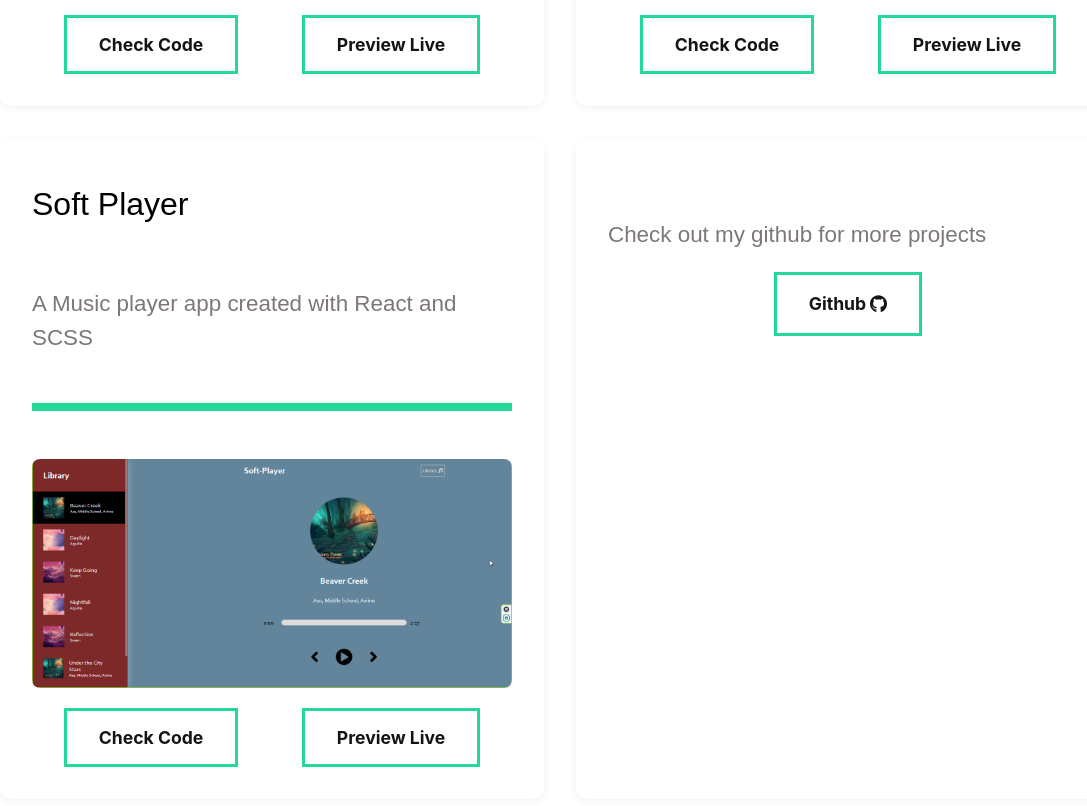
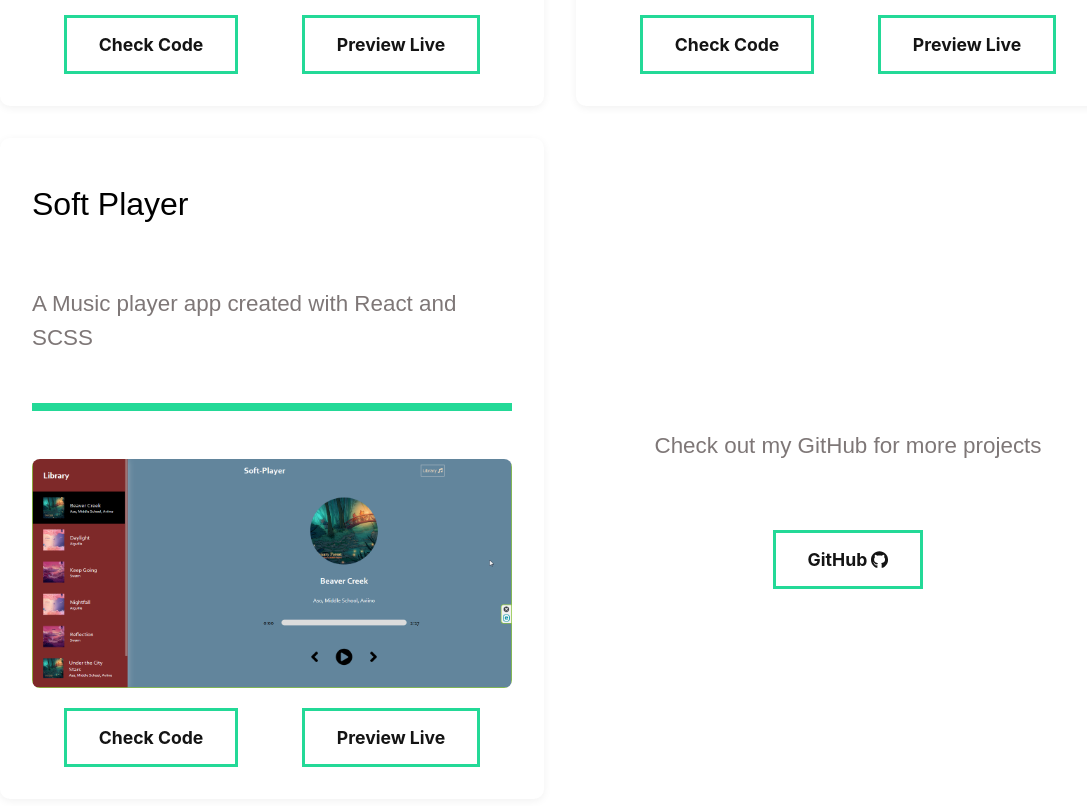
Before and after one commit to HectorGitt/portfolio-new, a React (Create React App) app: page /work in a window 1280 px wide. Shown: the part 4600-5406 px from the top of the page, without its empty margins (80-1167 px from the left). Built offline with nearby package versions, Linux system fonts and the light colour scheme; a web font is replaced by a local one.

Commit message:
feat: add centered GitHub section with link to profile

```diff
--- a/src/pages/OurWork.js
+++ b/src/pages/OurWork.js
@@ -407,19 +407,25 @@ const OurWork = () => {
 				</Buttons>
 			</MovieStyle>
 
-			<MovieStyle>
+			{/* Centered GitHub section */}
+			<div
+				style={{
+					display: "flex",
+					flexDirection: "column",
+					alignItems: "center",
+					justifyContent: "center",
+					marginTop: "2rem",
+				}}
+			>
 				<motion.p variants={fade}>
-					Check out my github for more projects
-					<Buttons>
-						<a
-							target="__blank"
-							href="https://github.com/hectorGitt"
-						>
-							Github <FontAwesomeIcon icon={faGithub} />
-						</a>
-					</Buttons>
+					Check out my GitHub for more projects
 				</motion.p>
-			</MovieStyle>
+				<Buttons>
+					<a target="__blank" href="https://github.com/hectorGitt">
+						GitHub <FontAwesomeIcon icon={faGithub} />
+					</a>
+				</Buttons>
+			</div>
 		</WorkStyle>
 	);
 };
```
